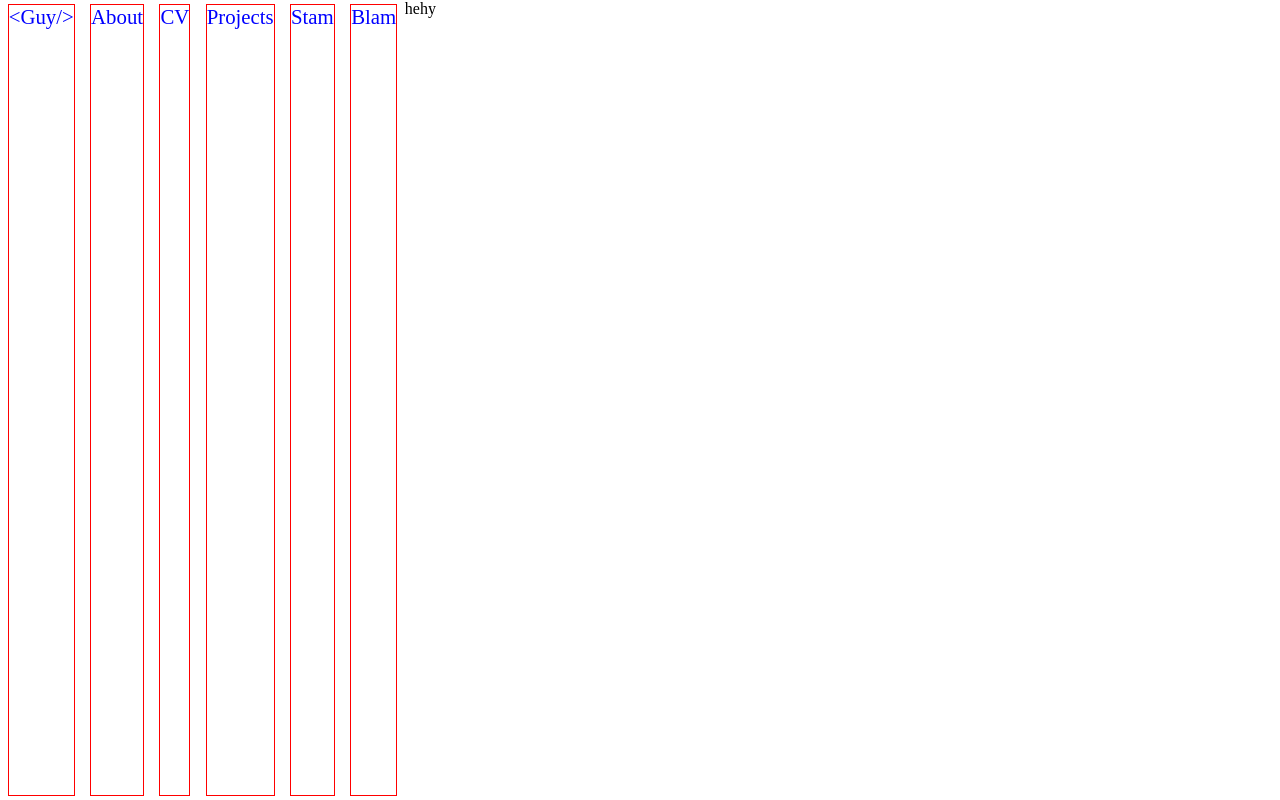
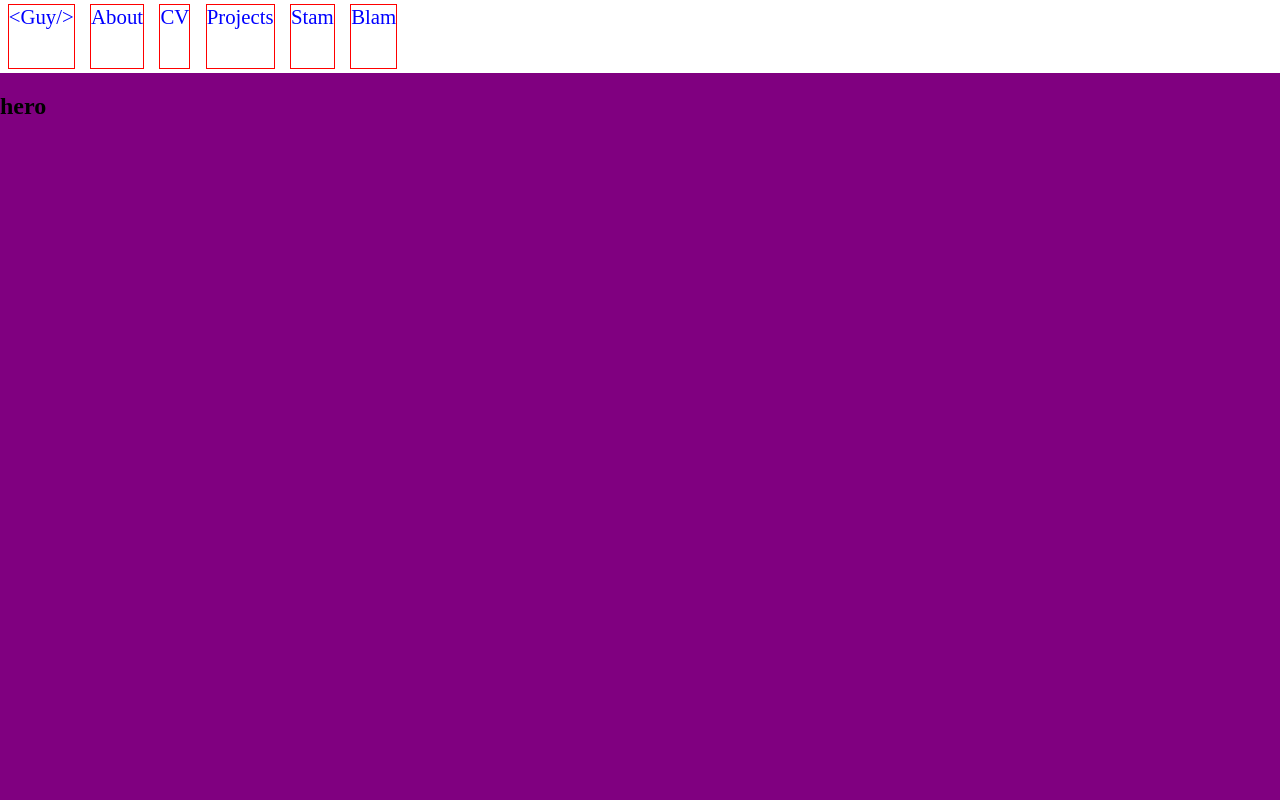
Before and after one commit to snstrauss/dev.guy, a Gatsby site: page / in a window 1280 px wide. Built offline with nearby package versions, Linux system fonts and the light colour scheme; Gatsby itself is replaced by a stand-in of ours.

Commit message:
added a 'ViewsSwitch' component, that will build a scroller with all tabs, based on 'views' export, and switch between them. current tab appears in the url params, so reload will keep it.

```diff
--- a/package.json
+++ b/package.json
@@ -5,6 +5,7 @@
   "version": "0.1.0",
   "author": "Kyle Mathews <mathews.kyle@gmail.com>",
   "dependencies": {
+    "animejs": "^3.2.0",
     "gatsby": "^2.23.12",
     "gatsby-image": "^2.4.9",
     "gatsby-plugin-manifest": "^2.4.14",
--- /dev/null
+++ b/src/components/view-switch/view-switch.jsx
@@ -0,0 +1,57 @@
+import React, { useEffect, useState, useRef } from 'react';
+import S from './view-switch.module.scss';
+import views from '../../views';
+import Header from '../header/header';
+
+import anime from 'animejs';
+import { removeHash, getCurrentTab } from '../../services/utils';
+
+const SCROLLER_SELECTOR = '#scroller';
+const justViews = Object.values(views);
+
+const tabRelativeWidth = 100 / justViews.length;
+
+function calculateTranslateX(multi){
+    return -1 * tabRelativeWidth * multi + '%';
+}
+
+export default function ViewSwitch(){
+
+    const [initialScroll] = useState(getCurrentTab());
+    const firstRun = useRef(true);
+
+    useEffect(() => {
+        const leftMultiplier = getCurrentTab();
+
+        if(!firstRun.current){
+            anime({
+                targets: '#scroller',
+                translateX: calculateTranslateX(leftMultiplier),
+                easing: 'spring'
+            })
+        } else {
+            firstRun.current = false;
+            anime.set(SCROLLER_SELECTOR, {
+                translateX: calculateTranslateX(initialScroll)
+            });
+        }
+
+    });
+
+    return (
+        <div className={S.container}>
+            <div className={S.header}>
+                <Header/>
+            </div>
+            <div className={S.views}>
+                <div className={S.scroller} id={removeHash(SCROLLER_SELECTOR)} style={{'--tabs-count': justViews.length}}>
+                    {
+                        justViews.map((View, idx) => (
+                            <View key={idx}/>
+                        ))
+                    }
+                </div>
+            </div>
+        </div>
+    )
+}
--- /dev/null
+++ b/src/components/view-switch/view-switch.module.scss
@@ -0,0 +1,27 @@
+.container {
+    width: 100%;
+    display: flex;
+    flex-direction: column;
+
+    overflow: hidden;
+    .header {
+        flex: 1;
+    }
+    .views {
+        flex: 10;
+        .scroller {
+            // width: 400%;
+            width: calc(100% * var(--tabs-count));
+            height: 100%;
+            display: flex;
+            flex-direction: row;
+
+            & > div {
+                flex: 1 1 100%;
+            }
+        }
+
+        width: 100%;
+        overflow-x: scroll;
+    }
+}
--- a/src/pages/index.js
+++ b/src/pages/index.js
@@ -1,6 +1,6 @@
 import React, { createContext, useEffect, useState } from "react"
 import './global.scss';
-import Header from '../components/header/header';
+import ViewSwitch from '../components/view-switch/view-switch';
 
 export const EnvContext = createContext();
 
@@ -21,10 +21,7 @@ const IndexPage = () => {
     <EnvContext.Provider value={env}>
       {
         env &&
-        <>
-          <Header/>
-          hehy
-        </>
+        <ViewSwitch/>
       }
     </EnvContext.Provider>
   )
--- /dev/null
+++ b/src/services/utils.js
@@ -0,0 +1,12 @@
+export function removeHash(str){
+    return str.replace('#', '');
+}
+
+export function getCurrentTab(){
+    return document.location.hash.length ? parseInt(removeHash(document.location.hash)) : 0;
+}
+
+export default {
+    removeHash,
+    getCurrentTab
+}
```
Also changed, not shown: 1 other file.
